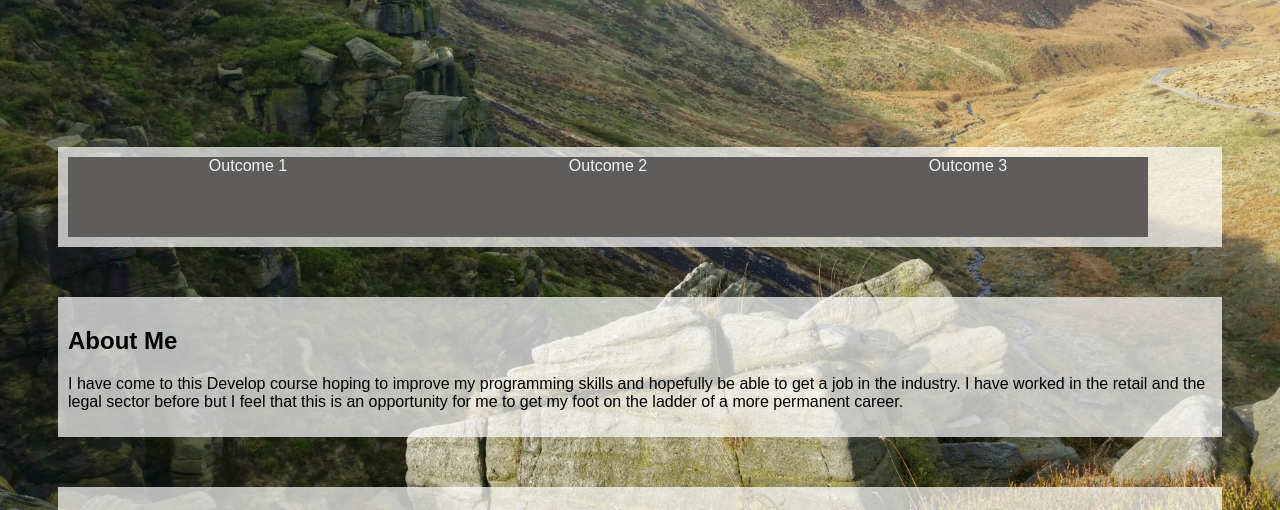
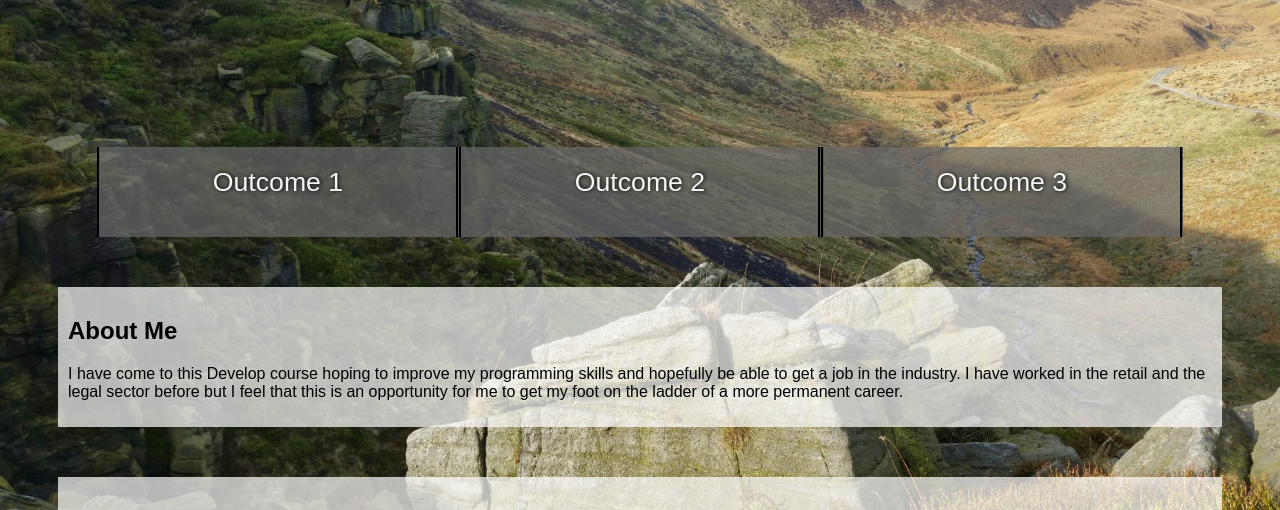
Before and after one commit to joelomax/joewebsite, a plain HTML site: page index.html in a window 1280 px wide. Shown: the part 273-783 px from the top of the page. Drawn offline with Linux system fonts and the light colour scheme.

Commit message:
updated tab bar

```diff
--- a/index.html
+++ b/index.html
@@ -13,7 +13,7 @@
             Improving Productivity With IT
         </h1>
     </div>
-    <div class = "maindiv container"><div class="box1 button"><a href="#link1" style ="text-decoration: none; color:whitesmoke">Outcome 1</a></div><div class = "box1 button"><a href="#link2" style ="text-decoration: none; color:whitesmoke">Outcome 2</a></div><div class = "box1 button"><a href="#link3" style ="text-decoration: none; color:whitesmoke">Outcome 3</a></div></div>
+    <div class = "container"><div class="button"><a class= "buttontext" href="#link1" style ="text-decoration: none; color:whitesmoke">Outcome 1</a></div><div class = "button"><a class= "buttontext" href="#link2" style ="text-decoration: none; color:whitesmoke">Outcome 2</a></div><div class = "button"><a class= "buttontext" href="#link3" style ="text-decoration: none; color:whitesmoke">Outcome 3</a></div></div>
 <div class= "maindiv">
     <h2>
         About Me
@@ -22,11 +22,11 @@
         I have come to this Develop course hoping to improve my programming skills and hopefully be able to get a job in the industry. I have worked in the retail and the legal sector before but I feel that this is an opportunity for me to get my foot on the ladder of a more permanent career.
     </p>
 </div>
-<div class="maindiv">
+<div class="maindiv" id = "link1">
     <h2 class= "mainsubheading">Outcome 1:</h2><h2 class= "mainsubsubheading">Plan, select, and use appropriate IT systems and software to meet needs</h2></div>
 <div class="maindiv">
     <h2>
-        <a id = "link1">1.1 The Purpose of IT in Modern Business</a>
+        <a>1.1 The Purpose of IT in Modern Business</a>
     </h2>
     <p>
         It is, by now, a completely integrated way of working in mostly all current businesses. Before the days of IT data was all paper based and records had to be physically transferred from one place to another. IT allows us to digitally transfer data from place to place instantly and without delay, this means that IT can and has exponentially increased the efficiency with which businesses can operate. IT can also increase security in business with the use of encryption and passwords. Completely online, secure forms of payment and paperless business transactions are now possible.<a href = "#ref1">[1]</a>
--- a/main.css
+++ b/main.css
@@ -16,28 +16,38 @@ body {
     text-align: center;
     font-size: 160%;
 }
-.box1 {
-    min-width: 45vh;
-    background:#5e5d5b;}
-
 .container {
-    display: flex;
+    text-align: center;
+    display:flex
     min-height: 10vh;
     flex-direction: row;
+
 }
 .button {
+    border-style: groove;
+    border-color: black;
+    border-bottom: hidden;
+    border-top: hidden;
+    display: inline-block;
+    min-width: 25%;
+    height: 50px;
+    padding: 20px;
     font-family: Arial, Helvetica, sans-serif;
+    font-size: 20pt;
+    text-shadow: rgb(0, 0, 0) 1px 0 4px;
+    background-color: rgba(104, 104, 104, 0.7);
     text-align: center;
-    color: rgb(255, 255, 255)
+    color: rgb(255, 255, 255);
 }
-
 h1 {
     text-align:center;
     font-family: Arial, Helvetica, sans-serif;
 }
+
 h2 {
     font-family: Arial, Helvetica, sans-serif;
 }
+
 p {
     font-family: Arial, Helvetica, sans-serif;
 }
```
